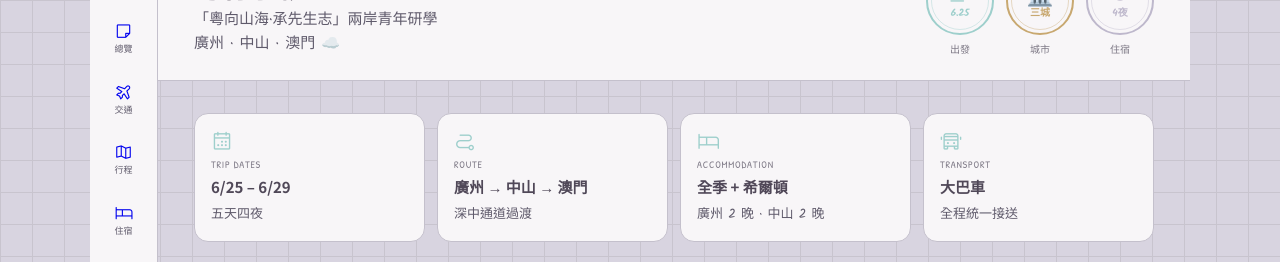
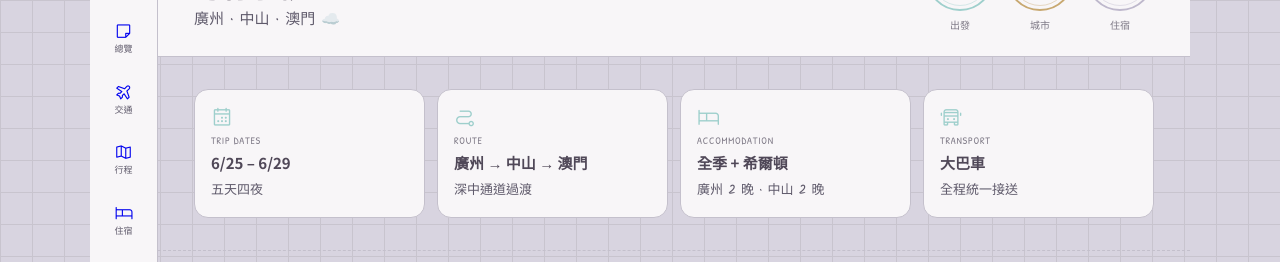
Before and after one commit to mandy0203-ops/guangzhou-trip-2026, a plain HTML site: page index.html in a window 1280 px wide. Shown: the part 96-358 px from the top of the page. Drawn offline with nearby package versions, Linux system fonts and the light colour scheme; a web font is replaced by a local one.

Commit message:
標頭：移除「粵向山海·承先生志」slogan（title + 首頁副標改為廣州·中山·澳門）

```diff
--- a/index.html
+++ b/index.html
@@ -3,7 +3,7 @@
 <head>
 <meta charset="UTF-8">
 <meta name="viewport" content="width=device-width, initial-scale=1.0">
-<title>粵行手帳 ｜ 粵向山海·承先生志 2026</title>
+<title>粵行手帳 ｜ 廣州·中山·澳門 2026</title>
 <link rel="preconnect" href="https://fonts.googleapis.com">
 <link rel="preconnect" href="https://fonts.gstatic.com" crossorigin>
 <link href="https://fonts.googleapis.com/css2?family=Kalam:wght@400;700&family=Patrick+Hand&family=Zen+Maru+Gothic:wght@400;500;700&family=Noto+Sans+TC:wght@400;500;700&display=swap" rel="stylesheet">
@@ -485,7 +485,7 @@ body {
       <div class="hero-left">
         <div class="hero-tag">✈ GUANGDONG STUDY TOUR · JUN 2026</div>
         <h1 class="hero-title">粵行手帳</h1>
-        <div class="hero-sub">「粵向山海·承先生志」兩岸青年研學<br>廣州 · 中山 · 澳門 ☁️</div>
+        <div class="hero-sub">廣州 · 中山 · 澳門 ☁️</div>
       </div>
       <div class="hero-stamps">
         <div class="stamp">
```
